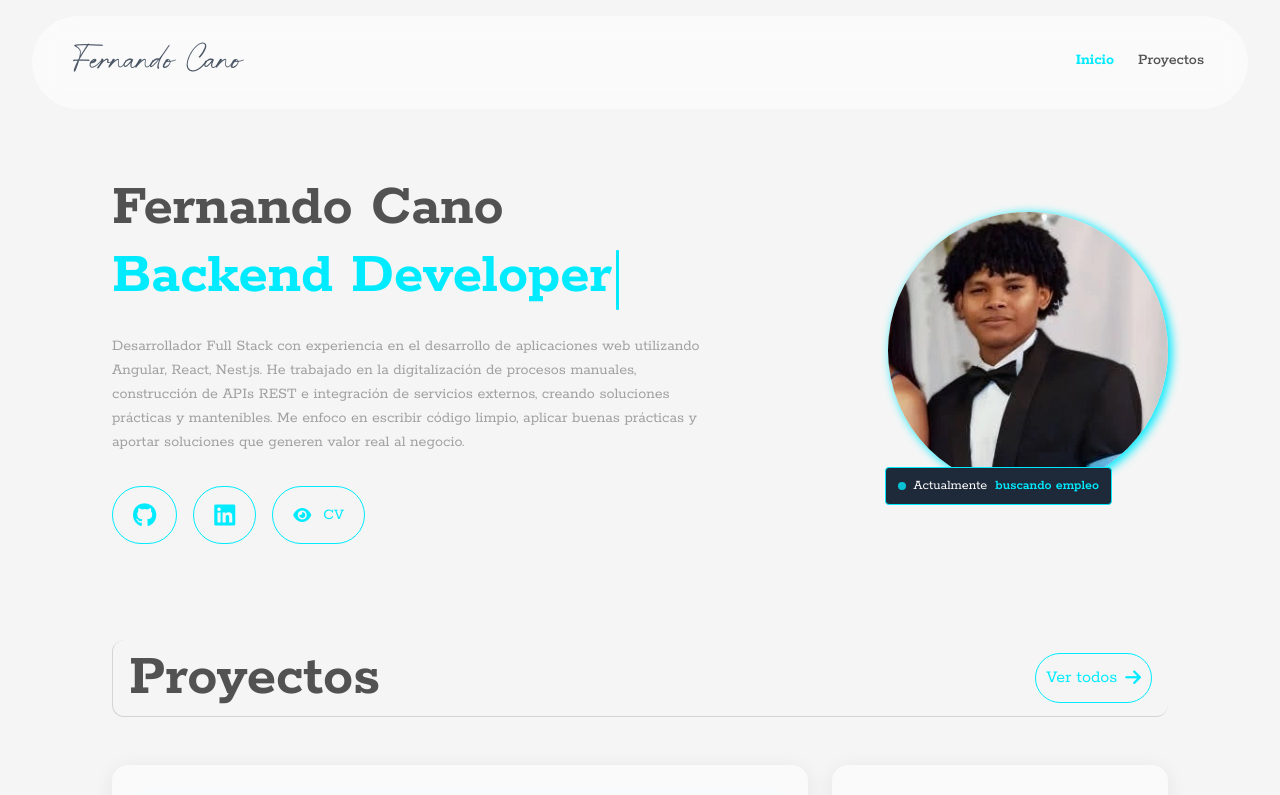
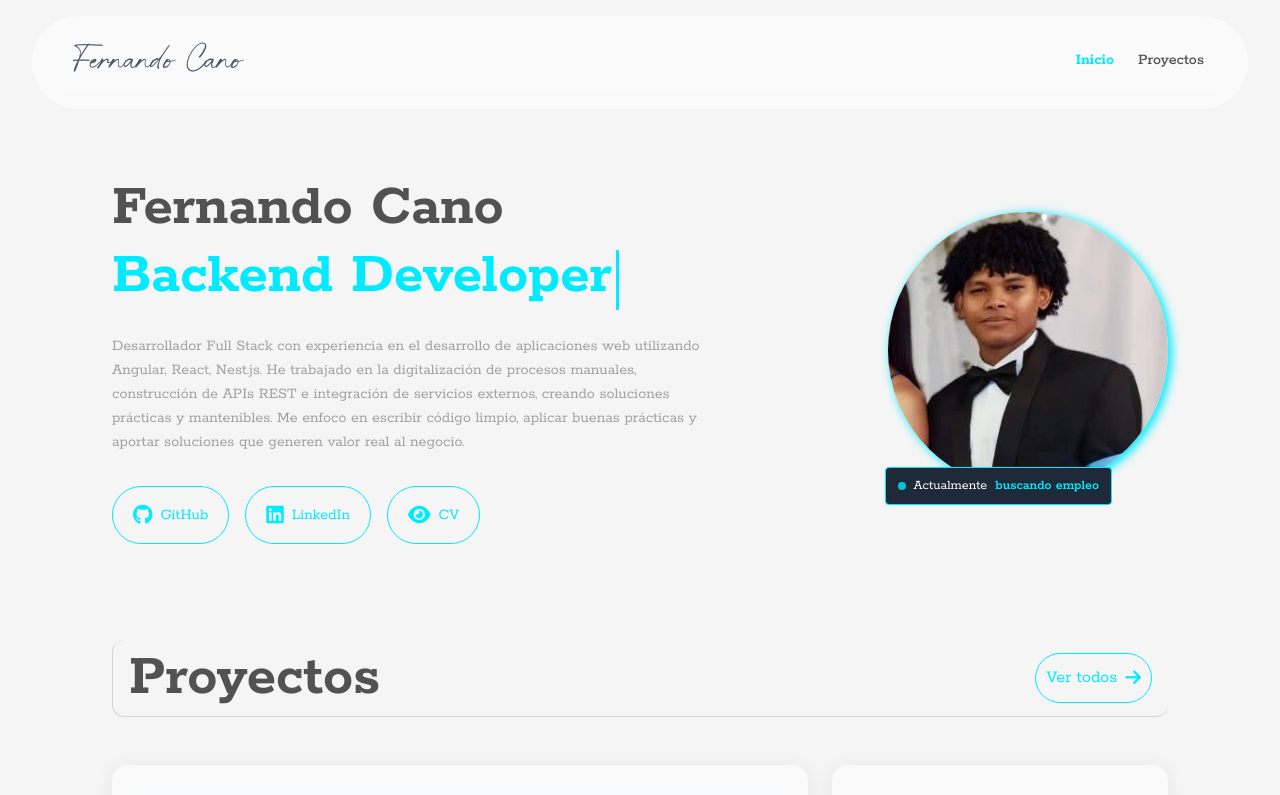
Before and after one commit to FernandoDev19/portfolio, a React (Vite) app: page / in a window 1280 px wide. Shown: the top 795 px of the page. Built offline with nearby package versions, Linux system fonts and the light colour scheme.

Commit message:
update: button desings

```diff
--- a/src/pages/home/description/Description.tsx
+++ b/src/pages/home/description/Description.tsx
@@ -2,7 +2,7 @@ import { useTypewriter } from "../../../hooks/useTypewriter";
 import { useScrollReveal } from "../../../hooks/useScrollReveal";
 
 const ROLES = [
-  "Desarrollador FullStack",
+  "FullStack Developer",
   "Backend Developer",
   "Frontend Developer",
   "API Architect",
@@ -57,14 +57,16 @@ export default function Description() {
             className="about-me-buttons text-neutral-700 cursor-pointer rounded-full! py-4! px-5! flex items-center justify-center"
             target="_blank"
           >
-            <i className="fab fa-github text-2xl"></i>
+            <i className="fab fa-github text-xl mr-2"></i>
+            <span>GitHub</span>
           </a>
           <a
             href="https://www.linkedin.com/in/fernando-cano-developer"
             className="about-me-buttons text-neutral-700 cursor-pointer rounded-full! py-4! px-5! flex items-center justify-center"
             target="_blank"
           >
-            <i className="fab fa-linkedin text-2xl"></i>
+            <i className="fab fa-linkedin text-xl mr-2"></i>
+            <span>LinkedIn</span>
           </a>
 
           <a
@@ -72,8 +74,8 @@ export default function Description() {
             className="about-me-buttons text-neutral-700 cursor-pointer rounded-full! py-4! px-5! flex items-center justify-center"
             target="_blank"
           >
-            <i className="fas fa-eye mr-3"></i>
-            CV
+            <i className="fas fa-eye text-xl mr-2"></i>
+            <span>CV</span>
           </a>
         </div>
       </div>
@@ -81,7 +83,7 @@ export default function Description() {
       {/* Contenido derecho - Imagen */}
       <div
         ref={rightRef}
-        className={`flex flex-col items-center lg:items-end lg:flex-shrink-0 reveal reveal-right ${rightVisible ? "is-visible" : ""}`}
+        className={`flex flex-col items-center lg:items-end lg:shrink-0 reveal reveal-right ${rightVisible ? "is-visible" : ""}`}
       >
         <div className="relative mb-6">
           <img
```
